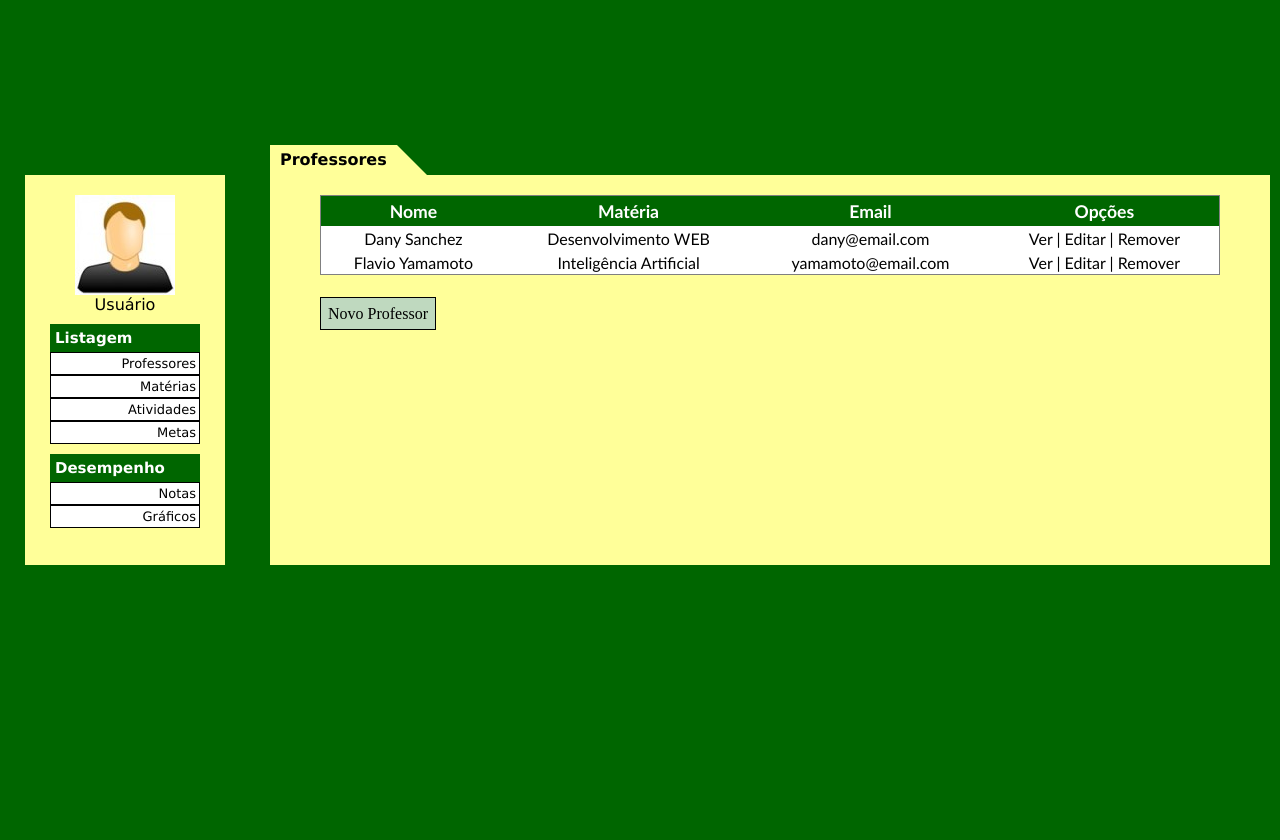
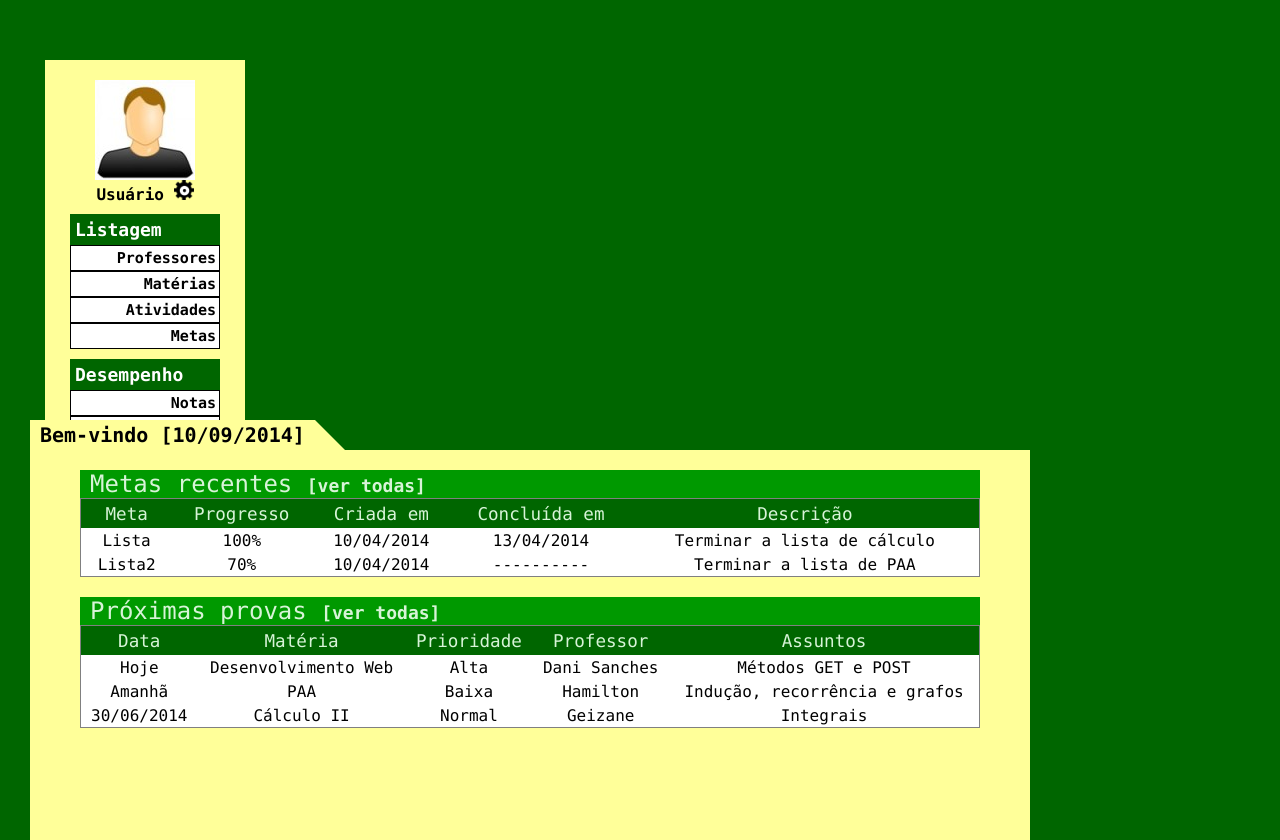
Before and after one commit to giovannealmeida/Oraculo, a PHP site: page /home.php in a window 1280 px wide. Before the commit the page ends 565 px from the top, so only its background shows below. Run offline with PHP 8.4, Linux system fonts and the light colour scheme.

Commit message:
Atualização de estilos e páginas

```diff
--- a/header.php
+++ b/header.php
@@ -9,11 +9,13 @@
 <body>
 	<section id="user_info">
 		<img src="imgs/usuarioH.jpg" alt="imagem usuario" />
-		<p id="user_name">Usuário</p>
+		<span id="user_name">Usuário
+        	<a href="#" ><img style="display:inline" src="imgs/engrenagem.png" alt="engrenagem" height="20px" width="20px" /></a>
+        </span>
 		<nav class="nav_links">
 			<h3 class="list_header">Listagem</h3>
 			<ul>
-				<li><a href="#">Professores</a></li>
+				<li><a href="lista_professor.php">Professores</a></li>
 				<li><a href="#">Matérias</a></li>
 				<li><a href="#">Atividades</a></li>
 				<li><a href="#">Metas</a></li>
--- a/home.php
+++ b/home.php
@@ -1,30 +1,64 @@
 <?php require "header.php" ?>
 
 	<section id="itens_container">
-		<a href="#" id="aba_nome">Professores</a>
+		<div id="aba_nome">Bem-vindo [10/09/2014]</div>
 		<div id="conteudo">
 			<table class="table_listagem" border="1">
+            <caption id="table_caption">Metas recentes <a href="#">[ver todas]</a></caption>
 				<tr>
-					<th>Nome</th>
-					<th>Matéria</th>
-					<th>Email</th>
-					<th>Opções</th>
-
+					<th>Meta</th>
+					<th>Progresso</th>
+					<th>Criada em</th>
+					<th>Concluída em</th>
+					<th>Descrição</th>
 				</tr>
 				<tr>
-					<td>Dany Sanchez</td>
-					<td>Desenvolvimento WEB</td>
-					<td>dany@email.com</td>
-					<td><a href="#">Ver</a>  |  <a href="#">Editar</a>  |  <a href="#">Remover</a></td>
+					<td>Lista</td>
+					<td>100%</td>
+					<td>10/04/2014</td>
+					<td>13/04/2014</td>
+                    <td>Terminar a lista de cálculo</td>
 				</tr>
 				<tr>
-					<td>Flavio Yamamoto</td>
-					<td>Inteligência Artificial</td>
-					<td>yamamoto@email.com</td>
-					<td><a href="#">Ver</a>  |  <a href="#">Editar</a>  |  <a href="#">Remover</a></td>
+					<td>Lista2</td>
+					<td>70%</td>
+					<td>10/04/2014</td>
+					<td>----------</td>
+                    <td>Terminar a lista de PAA</td>
 				</tr>
 			</table>
-			<a href="cadastra_professor.php" class="add_button">Novo Professor</a>
+
+            <table class="table_listagem" border="1">
+            <caption id="table_caption">Próximas provas <a href="#">[ver todas]</a></caption>
+				<tr>
+					<th>Data</th>
+					<th>Matéria</th>
+					<th>Prioridade</th>
+					<th>Professor</th>
+					<th>Assuntos</th>
+				</tr>
+				<tr>
+					<td>Hoje</td>
+					<td>Desenvolvimento Web</td>
+					<td>Alta</td>
+					<td>Dani Sanches</td>
+                    <td>Métodos GET e POST</td>
+				</tr>
+				<tr>
+					<td>Amanhã</td>
+					<td>PAA</td>
+					<td>Baixa</td>
+					<td>Hamilton</td>
+                    <td>Indução, recorrência e grafos</td>
+				</tr>
+                <tr>
+					<td>30/06/2014</td>
+					<td>Cálculo II</td>
+					<td>Normal</td>
+					<td>Geizane</td>
+                    <td>Integrais</td>
+				</tr>
+			</table>
 		</div>
 
 	</section>
--- a/styles/estilo.css
+++ b/styles/estilo.css
@@ -3,16 +3,16 @@
 	margin: 0;
 }
 body {
+	padding: 60px 30px;
 	background-color:#060;
+	font-family: Consolas;
 }
 
 #user_info {
-	position: relative;
 	float: left;
 	background-color: #FFFF99;
-	top:175px;
-	left: 25px;
 	width: 200px;
+	margin: 0px 15px;
 	padding: 20px 0;
 	height: 350px;
 }
@@ -22,9 +22,36 @@ body {
 	margin: 0 auto;
 }
 
-#user_info p#user_name {
+#user_info, #user_name {
 	text-align: center;
-	font-family: Verdana;
+	font-weight:bold;
+}
+
+#table_caption{
+	font-weight:300;
+	font-size:24px;
+	background-color:#090;
+	color:#D7F4D7;
+	text-align:left;
+	padding: 0px 10px;
+}
+
+#table_caption a{
+	text-decoration:none;
+	font-weight:600;
+	font-size:18px;
+	background-color:#090;
+	color:#D7F4D7;
+	text-align:left;
+}
+
+#table_caption a:hover{
+	text-decoration:underline;
+	font-weight:600;
+	font-size:18px;
+	background-color:#090;
+	color:#D7F4D7;
+	text-align:left;
 }
 
 .nav_links{
@@ -38,9 +65,9 @@ body {
 .nav_links .list_header {
 	text-align: left;
 	background-color: #060;
-	font-family: Verdana;
+	font-weight:bold;
 	color: white;
-	font-size: 15px;
+	font-size: 18px;
 	padding: 5px;
 }
 
@@ -57,8 +84,7 @@ body {
 .nav_links ul li a{
 	display: block;
 	text-decoration: none;
-	font-family: Verdana;
-	font-size: 13px;
+	font-size: 15px;
 	padding: 3px;
 	color:black;
 }
@@ -72,9 +98,6 @@ body {
 }
 
 #itens_container {
-	position: relative;
-	left: 70px;
-	top: 175px;
 	float: left;
 	background-color: #FFFF99;
 	width: 1000px;
@@ -82,7 +105,7 @@ body {
 	height: 350px;
 }
 
-a#aba_nome{
+#aba_nome{
 	display: inline-block;
 	position: absolute;
 	margin-top: -70px;
@@ -90,9 +113,9 @@ a#aba_nome{
 	height: 0;
     min-width: 100px;
     line-height: 50px;
-	font-family: Verdana;
     text-decoration: none;
     color: black;
+	font-size:20px;
     font-weight: bold;
     border-right: 30px solid transparent;
     border-bottom: 30px solid #FFFF99;
@@ -105,10 +128,25 @@ a#aba_nome{
 	height: 100%;
 }
 
+#form{
+	margin:15px;
+}
+
+#opt_ver{
+	color: #2dca2d;
+}
+
+#opt_editar{
+	color: #6868ff;
+}
+
+#opt_remover{
+	color: #ff3838;
+}
+
 .table_listagem {
-    font-family: "Trebuchet MS", Arial, Helvetica, sans-serif;
     width: 100%;
-    margin: 0 auto;
+	margin-bottom:20px;
     border-collapse: collapse;
     text-align: center;
 }
@@ -124,7 +162,8 @@ a#aba_nome{
     padding-top: 5px;
     padding-bottom: 4px;
     background-color: #060;
-    color: #ffffff;
+	font-weight:normal;
+    color: #D7F4D7;
 }
 
 .table_listagem td {
@@ -141,22 +180,84 @@ a#aba_nome{
 	color: black;
 }
 
-#itens_container a.add_button{
-	position: relative;
-	top:30px;
+.add_button{
 	padding: 7px;
-	border: 1px solid black;
-	background: #bfd9bf;
+	border: 2px solid black;
+	background: #D7F4D7;
 	text-decoration: none;
+	font-weight:bold;
 	color: black;
-
 }
 
-#itens_container a.add_button:hover{
-	background: #608660;
+.add_button:hover{
+	background: #093;
+	color:#FFF;
 }
 
-#itens_container a.add_button:active{
-	background: #002600;
+.add_button:active{
+	background: #608660;
 	color: white;
 }
+
+.clean_button{
+	padding: 7px;
+	margin:5px;
+	width:120px;
+	border: 2px solid black;
+	background: #F85230;
+	text-decoration: none;
+	font-weight:bold;
+	color: white;
+}
+
+.clean_button:hover{
+	background: #C30;
+	color:#FFF;
+}
+
+.clean_button:active{
+	background: #971D05;
+	color: white;
+}
+
+.back_button{
+	padding: 7px;
+	margin:5px;
+	width:120px;
+	border: 2px solid black;
+	background: #40B3B3;
+	text-decoration: none;
+	font-weight:bold;
+	color: white;
+}
+
+.back_button:hover{
+	background: #099;
+	color:#FFF;
+}
+
+.back_button:active{
+	background: #266B6B;
+	color: white;
+}
+
+.save_button{
+	padding: 7px;
+	margin:5px;
+	width:120px;
+	border: 2px solid black;
+	background: #090;
+	text-decoration: none;
+	font-weight:bold;
+	color: white;
+}
+
+.save_button:hover{
+	background: #2E8426;
+	color:#FFF;
+}
+
+.save_button:active{
+	background: #060;
+	color: white;
+}
```
Also changed, not shown: cadastra_professor.php (+9 -10 lines), lista_professor.php (added, +31 -0 lines), imgs/engrenagem.png (added), pictive/engrenagem.png (added).
